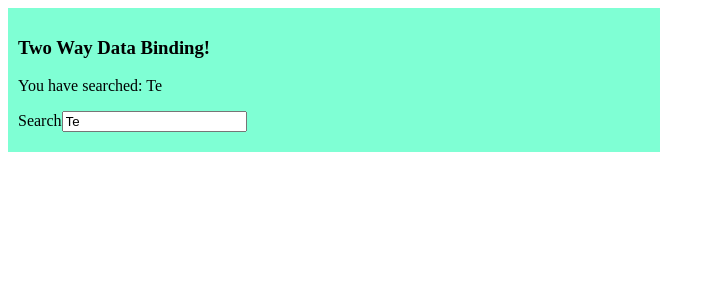
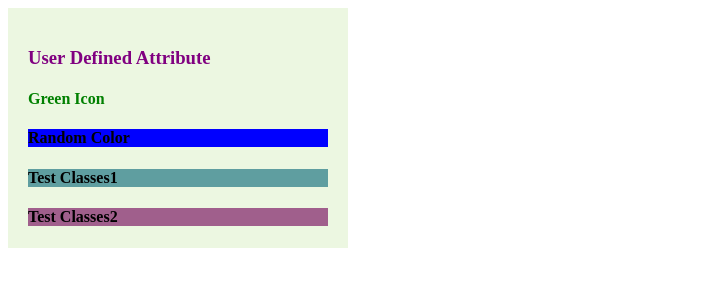
Before and after one commit to priyodas12/angular-basic-v4, an Angular app: page / in a window 1280 px wide. Shown: the top 300 px of the page, without its empty margins (0-715 px from the left). Built offline with nearby package versions, Linux system fonts and the light colour scheme.

Commit message:
Attribute Directive: ngStyle, ngClass

```diff
--- a/src/app/app.component.html
+++ b/src/app/app.component.html
@@ -1,3 +1,4 @@
 <!-- <app-exm-property-binding></app-exm-property-binding> -->
 <!-- <app-exm-event-binding></app-exm-event-binding> -->
-<app-exm-twdb></app-exm-twdb>
+<!-- <app-exm-twdb></app-exm-twdb> -->
+<app-exm-attribute-directive></app-exm-attribute-directive>
--- a/src/app/app.module.ts
+++ b/src/app/app.module.ts
@@ -8,6 +8,8 @@ import { AppComponent } from './app.component';
 import { ExmPropertyBindingComponent } from './learning/exm-property-binding/exm-property-binding.component';
 import { ExmEventBindingComponent } from './learning/exm-event-binding/exm-event-binding.component';
 import { ExmTwdbComponent } from './learning/exm-twdb/exm-twdb.component';
+import { ExmAttributeDirectiveComponent } from './learning/exm-attribute-directive/exm-attribute-directive.component';
+import { ChangeToPurpleDirective } from './learning/change-to-purple.directive';
 
 @NgModule({
   declarations: [
@@ -15,6 +17,8 @@ import { ExmTwdbComponent } from './learning/exm-twdb/exm-twdb.component';
     ExmPropertyBindingComponent,
     ExmEventBindingComponent,
     ExmTwdbComponent,
+    ExmAttributeDirectiveComponent,
+    ChangeToPurpleDirective,
   ],
   imports: [
     BrowserModule,
--- /dev/null
+++ b/src/app/learning/change-to-purple.directive.ts
@@ -0,0 +1,12 @@
+import { ElementRef, Directive } from '@angular/core';
+
+@Directive({
+  selector: '[appChangeToPurple]'
+})
+export class ChangeToPurpleDirective {
+
+  constructor(private el: ElementRef) {
+    this.el.nativeElement.style.color = 'purple';
+  }
+
+}
--- /dev/null
+++ b/src/app/learning/exm-attribute-directive/exm-attribute-directive.component.css
@@ -0,0 +1,14 @@
+.attribute-directive{
+    width: 300px;
+    height: 200px;
+    background-color: rgb(236, 247, 225);
+    padding: 20px;
+}
+
+.test1{
+    background-color: cadetblue;
+}
+
+.test2{
+    background-color: rgb(160, 95, 140);
+}
--- /dev/null
+++ b/src/app/learning/exm-attribute-directive/exm-attribute-directive.component.html
@@ -0,0 +1,7 @@
+<div class="attribute-directive">
+    <h3 appChangeToPurple>User Defined Attribute</h3>
+    <h4 [ngStyle]="{'color':greenText}">Green Icon</h4>
+    <h4 [ngStyle]="getRandomVal()?{'background-color': 'red'} : {'background-color': 'blue'}">Random Color</h4>
+    <h4 [ngClass]="'test1'">Test Classes1</h4>
+    <h4 [ngClass]="computeClass()">Test Classes2</h4>
+</div>
--- /dev/null
+++ b/src/app/learning/exm-attribute-directive/exm-attribute-directive.component.ts
@@ -0,0 +1,23 @@
+import { Component } from '@angular/core';
+
+@Component({
+  selector: 'app-exm-attribute-directive',
+  templateUrl: './exm-attribute-directive.component.html',
+  styleUrls: ['./exm-attribute-directive.component.css']
+})
+export class ExmAttributeDirectiveComponent {
+  greenText: string = "green";
+  num1: number = Math.random() * 10
+
+  getRandomVal() {
+    return 8 > Math.random() * 100;
+  }
+
+  computeClass() {
+    console.log(this.num1);
+    return {
+      "test1": this.num1 > 8,
+      "test2": this.num1 < 8
+    };
+  }
+}
```
Also changed, not shown: 2 other files (tests, documents, lock files or other folders).
